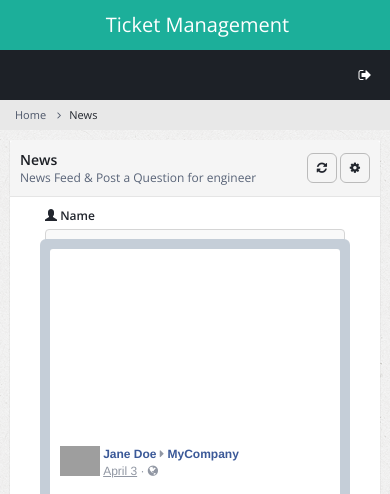
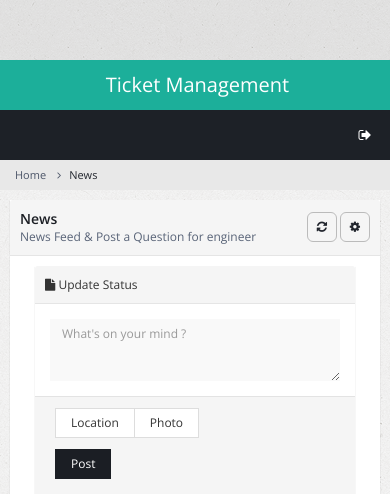
Before and after one commit to ahmadhidayatt/tcketmanagements, a PHP site: page /page-news-form.html in a window 390 px wide. Shown: the top 494 px of the page. Run offline with PHP 8.4, Linux system fonts and the light colour scheme; some libraries are stand-ins or nearby versions; grey boxes are pictures that could not be loaded.

Commit message:
reno commit mas dayat

```diff
--- a/web/css/style-post-news.css
+++ b/web/css/style-post-news.css
@@ -8,16 +8,259 @@ and open the template in the editor.
     Author     : User
 */
 
-.fb-testimonial{background:#c5ced8;padding:10px;border-radius:6px; margin:25px 15px 0px 15px;}
-.fb-testimonial-inner{background:#fff;padding:10px;border-radius:3px;}
-.facebook-thumb{width:40px; display:inline-block; vertical-align:top;}
-.facebook-name{display:inline-block; margin:0px; font-family:Helvetica, Arial, Sans-serif; font-weight:700; color:#3b5998;}
-.facebook-date a{color:#9197a3; font-size:12px; font-weight:500; text-decoration:underline;}
-.facebook-date {color:#9197a3; font-size:12px; font-weight:500;}
-.fa.fa-caret-right{color:#9197a3;}
-.fb-testimonial-copy{padding:15px 0px 0px 0px;}
+body {
+    padding-top: 40px;
+    padding-bottom: 40px;
+}
+.facebook-share-box {
+    width: 100%;
+}
+.facebook-share-box .share {
+    -webkit-transition: 0.1s ease-out height;
+    -moz-transition: 0.1s ease-out height;
+    -ms-transition: 0.1s ease-out height;
+    -o-transition: 0.1s ease-out height;
+    transition: 0.1s ease-out height;
+    clear: both;
+    background: white;
+    border: 2px solid #dddddd;
+    margin-bottom: 10px;
+    position: relative;
+}
 
+.facebook-share-box .share .arrow {
+    background: url(arrow.png) no-repeat #dddddd;
+    position: absolute;
+    width: 14px;
+    height: 10px;
+    left: 4px;
+    display: inline;
+    top: -10px;
+    -webkit-transition: 0.3s ease-out all;
+    -moz-transition: 0.3s ease-out all;
+    -ms-transition: 0.3s ease-out all;
+    -o-transition: 0.3s ease-out all;
+    transition: 0.3s ease-out all;
+}
 
+.facebook-share-box .post-types li a {
+    color: #085083;
+    text-decoration: none;
+}
+
+.facebook-share-box .post-types li a.active {
+    color: #404040;
+}
+
+.facebook-share-box .post-types {
+    padding-left: 5px;
+}
+
+.facebook-share-box ul {
+    list-style: none;
+    margin-bottom: 9px;
+}
+
+.facebook-share-box .post-types li {
+    display: inline;
+    margin-right: 10px;
+}
+
+.message {
+    border-radius: 0;
+    border: none;
+}
+.panel {
+    border-radius: 0;
+    border: none;
+    margin-bottom: 0;
+}
+
+.privacy-dropdown {
+    width: 100px;
+}
 /*About this snippet copy*/
 
 .about-snippet{background:#f7f7f7; color:#888; margin:40px 0px 0px 0px; padding:15px;}
+
+
+body {
+    background-color: rgb(229, 229, 229);
+    padding-top: 60px;
+    padding-bottom: 30px;
+}
+
+.panel-google-plus {
+    position: relative;
+    border-radius: 0px;
+    border: 1px solid rgb(216, 216, 216);
+    font-family: 'Roboto', sans-serif;
+}
+.panel-google-plus > .dropdown {
+    position: absolute;
+    top: 5px;
+    right: 15px;
+}
+.panel-google-plus > .dropdown > span > span {
+    font-size: 10px;
+}
+.panel-google-plus > .dropdown > .dropdown-menu {
+    left: initial;
+    right: 0px;
+    border-radius: 2px;
+}
+.panel-google-plus > .panel-google-plus-tags {
+    position: absolute;
+    top: 35px;
+    right: -3px;
+}
+.panel-google-plus > .panel-google-plus-tags > ul {
+    list-style: none;
+    padding: 0px;
+    margin: 0px;
+}
+.panel-google-plus > .panel-google-plus-tags > ul:hover {
+    box-shadow: 0px 0px 3px rgb(0, 0, 0);
+    box-shadow: 0px 0px 3px rgba(0, 0, 0, 0.25);
+}
+.panel-google-plus > .panel-google-plus-tags > ul > li {
+    display: block;
+    right: 0px;
+    width: 0px;
+    padding: 5px 0px 5px 0px;
+    background-color: rgb(245, 245, 245);
+    font-size: 12px;
+    overflow: hidden;
+}
+.panel-google-plus > .panel-google-plus-tags > ul > li::after {
+    content:"";
+    position: absolute;
+    top: 0px;
+    right: 0px;
+    height: 100%;
+	border-right: 3px solid rgb(66, 127, 237);
+}
+.panel-google-plus > .panel-google-plus-tags > ul:hover > li,
+.panel-google-plus > .panel-google-plus-tags > ul > li:first-child {
+    padding: 5px 15px 5px 10px;
+    width: auto;
+    cursor: pointer;
+    margin-left: auto;
+}
+.panel-google-plus > .panel-google-plus-tags > ul:hover > li {
+    background-color: rgb(255, 255, 255);
+}
+.panel-google-plus > .panel-google-plus-tags > ul > li:hover {
+    background-color: rgb(66, 127, 237);
+    color: rgb(255, 255, 255);
+}
+.panel-google-plus > .panel-heading,
+.panel-google-plus > .panel-footer {
+    background-color: rgb(255, 255, 255);
+    border-width: 0px;
+}
+.panel-google-plus > .panel-heading {
+    margin-top: 20px;
+    padding-bottom: 5px;
+}
+.panel-google-plus > .panel-heading > img {
+    margin-right: 15px;
+}
+.panel-google-plus > .panel-heading > h3 {
+    margin: 0px;
+    font-size: 14px;
+    font-weight: 700;
+}
+.panel-google-plus > .panel-heading > h5 {
+    color: rgb(153, 153, 153);
+    font-size: 12px;
+    font-weight: 400;
+}
+.panel-google-plus > .panel-body {
+    padding-top: 5px;
+    font-size: 13px;
+}
+.panel-google-plus > .panel-body > .panel-google-plus-image {
+    display: block;
+    text-align: center;
+    background-color: rgb(245, 245, 245);
+    border: 1px solid rgb(217, 217, 217);
+}
+.panel-google-plus > .panel-body > .panel-google-plus-image > img {
+    max-width: 100%;
+}
+
+.panel-google-plus > .panel-footer {
+    font-size: 14px;
+    font-weight: 700;
+    min-height: 54px;
+}
+.panel-google-plus > .panel-footer > .btn {
+    float: left;
+    margin-right: 8px;
+}
+.panel-google-plus > .panel-footer > .input-placeholder {
+    display: block;
+    margin-left: 98px;
+    color: rgb(153, 153, 153);
+    font-size: 12px;
+    font-weight: 400;
+    padding: 8px 6px 7px;
+    border: 1px solid rgb(217, 217, 217);
+    border-radius: 2px;
+    box-shadow: rgba(0, 0, 0, 0.0470588) 0px 1px 0px 0px;
+}
+.panel-google-plus.panel-google-plus-show-comment > .panel-footer > .input-placeholder {
+    display: none;
+}
+.panel-google-plus > .panel-google-plus-comment {
+    display: none;
+    padding: 10px 20px 15px;
+    border-top: 1px solid rgb(229, 229, 229);
+    background-color: rgb(245, 245, 245);
+}
+.panel-google-plus.panel-google-plus-show-comment > .panel-google-plus-comment {
+    display: block;
+}
+/*.panel-google-plus > .panel-google-plus-comment > img {
+    float: left;
+}*/
+.panel-google-plus > .panel-google-plus-comment > .panel-google-plus-textarea {
+    float: right;
+    width: calc(100% - 56px);
+}
+.panel-google-plus > .panel-google-plus-comment > .panel-google-plus-textarea > textarea {
+    display: block;
+    /*margin-left: 60px;
+    width: calc(100% - 56px);*/
+    width: 100%;
+    background-color: rgb(255, 255, 255);
+    border: 1px solid rgb(217, 217, 217);
+    box-shadow: rgba(0, 0, 0, 0.0470588) 0px 1px 0px 0px;
+    resize: vertical;
+}
+.panel-google-plus > .panel-google-plus-comment > .panel-google-plus-textarea > .btn {
+    margin-top: 10px;
+    margin-right: 8px;
+    width: 100%;
+}
+@media (min-width: 992px) {
+    .panel-google-plus > .panel-google-plus-comment > .panel-google-plus-textarea > .btn {
+        width: auto;
+    }
+}
+
+
+.panel-google-plus .btn {
+    border-radius: 3px;
+}
+.panel-google-plus .btn-default {
+    border: 1px solid rgb(217, 217, 217);
+    box-shadow: rgba(0, 0, 0, 0.0470588) 0px 1px 0px 0px;
+}
+.panel-google-plus .btn-default:hover,
+.panel-google-plus .btn-default:focus,
+.panel-google-plus .btn-default:active {
+    background-color: rgb(255, 255, 255);
+    border-color: rgb(0, 0, 0);
+}
--- a/web/page-news-form.html
+++ b/web/page-news-form.html
@@ -103,12 +103,8 @@
                     <!-- START WIDGETS -->
                     <div class="row">
 
-
-
-
                         <div class="row">
                             <div class="col-md-12">
-
                                 <!-- START MEMBER PROPORTION BLOCK -->
                                 <div class="panel panel-default">
                                     <div class="panel-heading">
@@ -131,53 +127,80 @@
                                     <div class="panel-body padding-0">
                                         <div class="chart-holder" id="dashboard-bar-1" style="height: auto">
 
-                                            <div class="container">
-                                                <div class='row'>
-
-                                                    <div class='col-md-4'>
-                                                        <script src='https://js.stripe.com/v2/' type='text/javascript'></script>
-                                                        <form accept-charset="UTF-8" action="/" class="require-validation" data-cc-on-file="false" data-stripe-publishable-key="pk_bQQaTxnaZlzv4FnnuZ28LFHccVSaj" id="payment-form" method="post"><div style="margin:0;padding:0;display:inline"><input name="utf8" type="hidden" value="✓" /><input name="_method" type="hidden" value="PUT" /><input name="authenticity_token" type="hidden" value="qLZ9cScer7ZxqulsUWazw4x3cSEzv899SP/7ThPCOV8=" /></div>
+                                            <div style="margin-top: 10px;  margin-bottom: 20px;" class="container">
                                                 <div class='form-row'>
-
-                                                                <div class='col-xs-12 form-group required'>
-                                                                    <span class="glyphicon glyphicon-user" aria-hidden="true" ></span>
-                                                                    <span class="sr-only"></span>
-                                                                    <label for="inputName" style="margin-top: 10px;">Name</label>
-                                                                    <input type="Name" class="form-control" id="inputNAME" placeholder="Please enter your full name">
+                                                    <div class="col-md-9 share">
+                                                        <div class="arrow"></div>
+                                                        <div class="panel panel-default">
+                                                            <div class="panel-heading"><i class="fa fa-file"></i> Update Status</div>
+                                                            <div class="panel-body">
+                                                                <div class="">
+                                                                    <textarea name="message" cols="40" rows="10" id="status_message" class="form-control message" style="height: 62px; overflow: hidden;" placeholder="What's on your mind ?"></textarea>
                                                                 </div>
                                                             </div>
-                                                            <div class='form-row'>
-                                                                <div class='col-xs-12 form-group card required'>
-                                                                    <span class="glyphicon glyphicon-pencil" aria-hidden="true" ></span>
-                                                                    <span class="sr-only"></span>
-                                                                    <label for="inputMessage" style="margin-top: 10px;" >Enter Your message</label>
-                                                                    <textarea class="form-control" rows="5" id="message" placeholder="Enter your message"></textarea>
+                                                            <div class="panel-footer">
+                                                                <div class="row">
+                                                                    <div class="col-md-7">
+                                                                        <div class="form-group">
+                                                                            <div class="btn-group">
+                                                                                <button type="button" class="btn btn-default"><i class="icon icon-map-marker"></i> Location</button>
+                                                                                <button type="button" class="btn btn-default"><i class="icon icon-picture"></i> Photo</button>
+                                                                            </div>
+                                                                        </div>
+                                                                    </div>
+                                                                    <div class="col-md-5">
+                                                                        <div class="form-group">
+
+                                                                            <input type="submit" name="submit" value="Post" class="btn btn-primary">
+                                                                        </div>
+                                                                    </div>
+                                                                </div>
+                                                            </div>
+                                                        </div>
                                                     </div>
                                                 </div>
 
-                                                            <div class='form-row'>
-                                                                <div class='col-xs-12 form-group card required' >
-                                                                    <button style="margin-top: 10px;" id="submit" name="submit" class="btn btn-group">Submit</button>
-                                                                </div>
-                                                                <br>
+
+                                                <!--Testimonial Section-->
+                                                <div style="margin-top: 30px; margin-bottom: 10px">
+                                                    <div class="form-row">
+                                                        <div  class="[ col-xs-12 col-sm-offset-0 col-sm-8 ]">
+                                                            <div style="margin-top: 20px;" class="[ panel panel-default ] panel-google-plus">
+                                                                <div class="dropdown">
+                                                                    <span class="dropdown-toggle" type="button" data-toggle="dropdown">
+                                                                        <span class="[ glyphicon glyphicon-chevron-down ]"></span>
+                                                                    </span>
+                                                                    <ul class="dropdown-menu" role="menu">
+                                                                        <li role="presentation"><a role="menuitem" tabindex="-1" href="#">Action</a></li>
+                                                                        <li role="presentation"><a role="menuitem" tabindex="-1" href="#">Another action</a></li>
+                                                                        <li role="presentation"><a role="menuitem" tabindex="-1" href="#">Something else here</a></li>
+                                                                        <li role="presentation" class="divider"></li>
+                                                                        <li role="presentation"><a role="menuitem" tabindex="-1" href="#">Separated link</a></li>
+                                                                    </ul>
                                                                 </div>
 
+                                                                <div class="panel-heading">
+                                                                    <img class="[ img-circle pull-left ]" src="https://lh3.googleusercontent.com/-CxXg7_7ylq4/AAAAAAAAAAI/AAAAAAAAAQ8/LhCIKQC5Aq4/s46-c-k-no/photo.jpg" alt="Mouse0270" />
+                                                                    <h3>Robert McIntosh</h3>
+                                                                    <h5><span>Shared publicly</span> - <span>Jun 27, 2014</span> </h5>
+                                                                </div>
+                                                                <div class="panel-body">
+                                                                    <p>Do people born in 2000 get to choose if they are Generation Y or Generation Z? How do you decide what generation you want to belong to?</p>
+                                                                </div>
+                                                                <div class="panel-footer">
 
-                                                        </form>
-
-
+                                                                    <div class="input-placeholder">Add a comment...</div>
                                                                 </div>
-                                                    <!--Testimonial Section-->
-                                                    <div style="margin-bottom: 10px;"class="col-md-10 form-row from-row fb-testimonial">
-                                                                <div class=" fb-testimonial-inner">
-                                                                    <div class="fb-profile">
-                                                                        <img class="facebook-thumb" src="http://mrg.bz/vWUBi9">
-                                                                        <p class="facebook-name">Jane Doe <i class="fa fa-caret-right"></i> MyCompany <br><span class="facebook-date"><a href="https://www.facebook.com">April 3</a> · <i class="fa fa-globe"></i></span></p>
+                                                                <div class="panel-google-plus-comment">
+                                                                    <img class="img-circle" src="https://lh3.googleusercontent.com/uFp_tsTJboUY7kue5XAsGA=s46" alt="User Image" />
+                                                                    <div class="panel-google-plus-textarea">
+                                                                        <textarea rows="4"></textarea>
+                                                                        <button type="submit" class="[ btn btn-success disabled ]">Post comment</button>
+                                                                        <button type="reset" class="[ btn btn-default ]">Cancel</button>
                                                                     </div>
-                                                                    <div class="fb-testimonial-copy">
-                                                                        <p>Cupcake ipsum dolor sit amet. I love chocolate chocolate bar soufflé fruitcake.
-                                                                            Cotton candy cupcake halvah I love donut. Liquorice jelly gummies jelly beans pudding.
-                                                                            I love pie pudding jelly-o gummies jujubes sweet roll cookie. Jujubes cookie fruitcake I love biscuit halvah halvah.</p>
+                                                                    <div class="clearfix"></div>
+                                                                </div>
+                                                            </div>
                                                         </div>
                                                    </div>
                                                 </div>
@@ -232,6 +255,7 @@
         <script type="text/javascript" src="js/plugins/jquery/jquery.min.js"></script>
         <script type="text/javascript" src="js/plugins/jquery/jquery-ui.min.js"></script>
         <script type="text/javascript" src="js/plugins/bootstrap/bootstrap.min.js"></script>
+        <script type="text/javascript" src="js/PostingNews.js"></script>
         <!-- END PLUGINS -->
 
         <!-- START THIS PAGE PLUGINS-->
```
Also changed, not shown: web/js/PostingNews.js (added, +30 -0 lines). Lines whose indentation alone changed are shown as unchanged.
